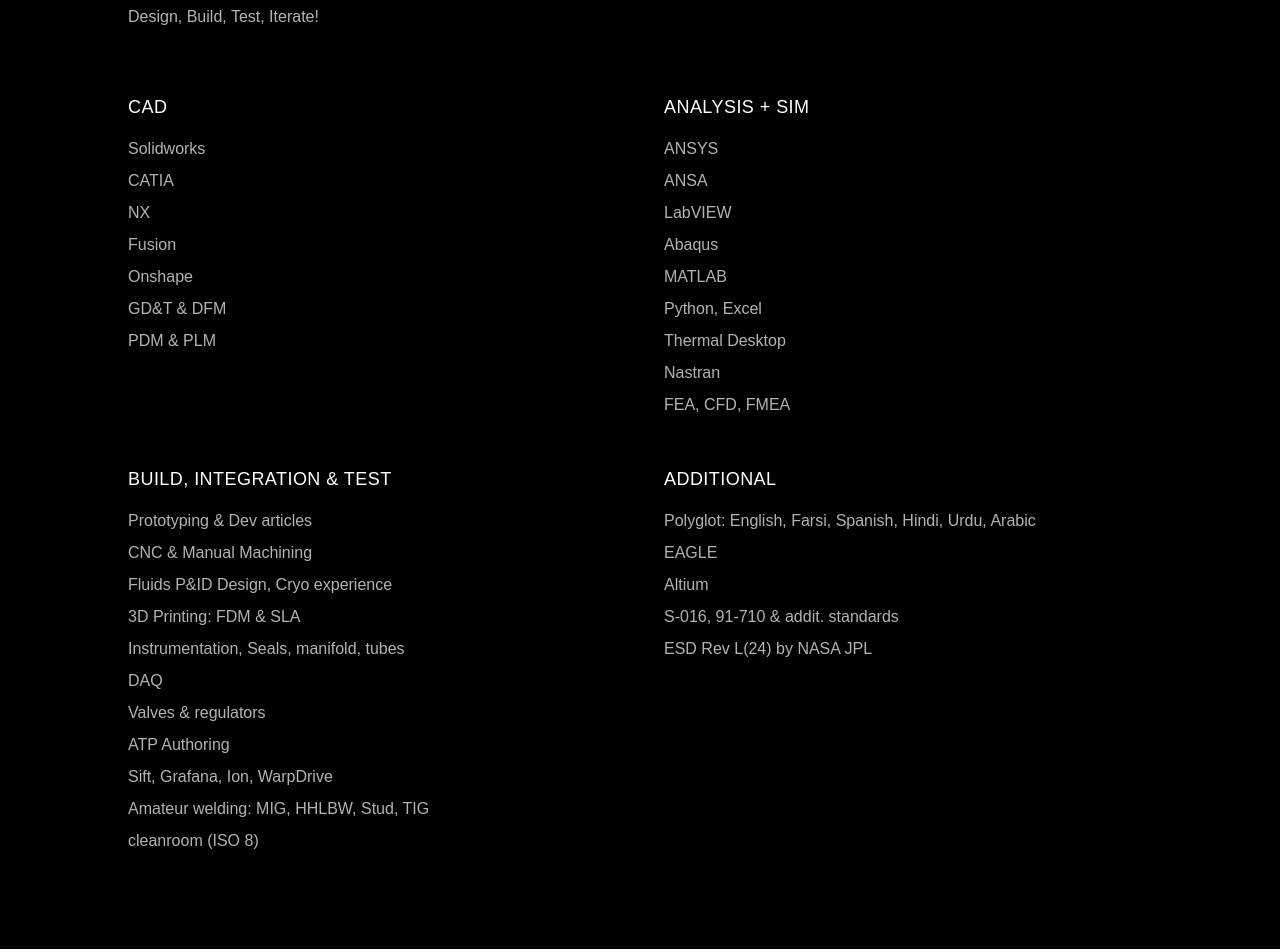
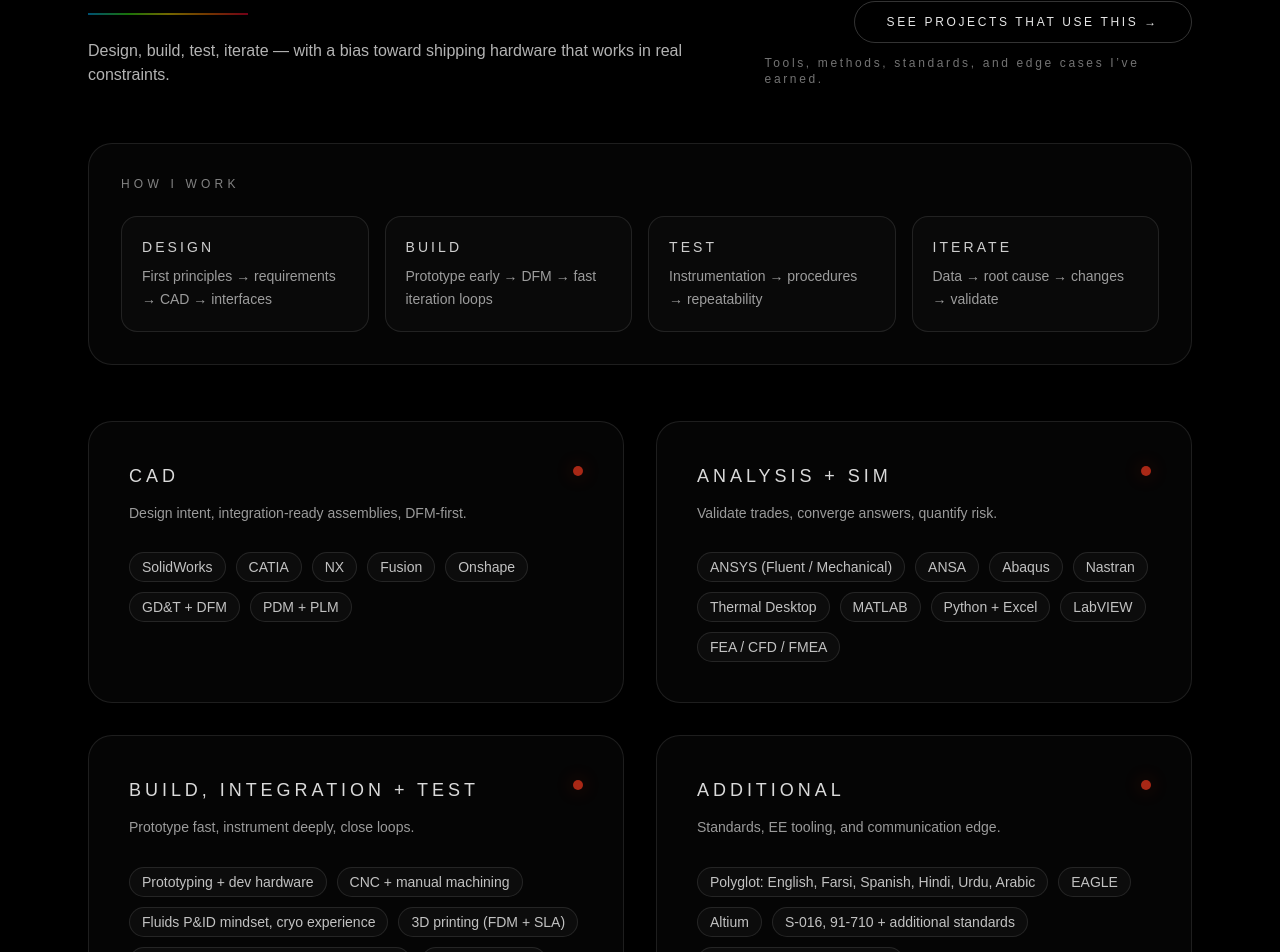
Before and after one commit to sophyamirza/sophya-portfolio, a Next.js app: page /toolkit in a window 1280 px wide. Shown: the part 256-1208 px from the top of the page. Built offline with nearby package versions, Linux system fonts and the light colour scheme; a web font is replaced by a local one.

Commit message:
Add Toolkit page and navbar link

```diff
--- a/app/toolkit/page.tsx
+++ b/app/toolkit/page.tsx
@@ -1,77 +1,213 @@
+"use client";
+
+import Link from "next/link";
+import { motion } from "framer-motion";
+import type { Variants } from "framer-motion";
+
+type Section = {
+  title: string;
+  subtitle: string;
+  items: string[];
+};
+
+const sections: Section[] = [
+  {
+    title: "CAD",
+    subtitle: "Design intent, integration-ready assemblies, DFM-first.",
+    items: [
+      "SolidWorks",
+      "CATIA",
+      "NX",
+      "Fusion",
+      "Onshape",
+      "GD&T + DFM",
+      "PDM + PLM",
+    ],
+  },
+  {
+    title: "Analysis + Sim",
+    subtitle: "Validate trades, converge answers, quantify risk.",
+    items: [
+      "ANSYS (Fluent / Mechanical)",
+      "ANSA",
+      "Abaqus",
+      "Nastran",
+      "Thermal Desktop",
+      "MATLAB",
+      "Python + Excel",
+      "LabVIEW",
+      "FEA / CFD / FMEA",
+    ],
+  },
+  {
+    title: "Build, Integration + Test",
+    subtitle: "Prototype fast, instrument deeply, close loops.",
+    items: [
+      "Prototyping + dev hardware",
+      "CNC + manual machining",
+      "Fluids P&ID mindset, cryo experience",
+      "3D printing (FDM + SLA)",
+      "Instrumentation (seals, manifolds, tubing)",
+      "DAQ integration",
+      "Valves + regulators",
+      "ATP authoring",
+      "Sift, Grafana, Ion, WarpDrive",
+    ],
+  },
+  {
+    title: "Additional",
+    subtitle: "Standards, EE tooling, and communication edge.",
+    items: [
+      "Polyglot: English, Farsi, Spanish, Hindi, Urdu, Arabic",
+      "EAGLE",
+      "Altium",
+      "S-016, 91-710 + additional standards",
+      "ESD Rev L(24) — NASA JPL",
+    ],
+  },
+];
+
+const workflows = [
+  { k: "DESIGN", v: "First principles → requirements → CAD → interfaces" },
+  { k: "BUILD", v: "Prototype early → DFM → fast iteration loops" },
+  { k: "TEST", v: "Instrumentation → procedures → repeatability" },
+  { k: "ITERATE", v: "Data → root cause → changes → validate" },
+];
+
+const container: Variants = {
+  hidden: { opacity: 0, y: 12 },
+  show: {
+    opacity: 1,
+    y: 0,
+    transition: { duration: 0.55, ease: "easeOut", staggerChildren: 0.08 },
+  },
+};
+
+const item: Variants = {
+  hidden: { opacity: 0, y: 10 },
+  show: { opacity: 1, y: 0, transition: { duration: 0.45, ease: "easeOut" } },
+};
+
+function SkillChip({ children }: { children: string }) {
+  return (
+    <span className="inline-flex items-center rounded-full border border-white/10 bg-white/[0.03] px-3 py-1 text-sm text-white/75 transition-all duration-300 hover:border-white/30 hover:bg-white/[0.06] hover:text-white">
+      {children}
+    </span>
+  );
+}
+
+function SectionCard({ s }: { s: Section }) {
+  return (
+    <motion.div
+      variants={item}
+      className={[
+        "group relative overflow-hidden rounded-3xl border border-white/10",
+        "bg-white/[0.02] p-8 md:p-10",
+        "transition-all duration-300 hover:border-white/25 hover:bg-white/[0.04]",
+      ].join(" ")}
+    >
+      {/* subtle glow + thermal edge */}
+      <div className="pointer-events-none absolute inset-0 opacity-0 transition-opacity duration-300 group-hover:opacity-100">
+        <div className="absolute -inset-24 bg-[radial-gradient(600px_200px_at_20%_20%,rgba(255,59,31,0.16),transparent_60%)]" />
+        <div className="absolute inset-x-0 top-0 h-[2px] bg-[linear-gradient(90deg,#00b3ff,#39ff14,#ffe600,#ff7a00,#ff0033)] opacity-35" />
+      </div>
+
+      <div className="relative">
+        <div className="flex items-start justify-between gap-6">
+          <div>
+            <h2 className="text-lg tracking-[0.22em] text-white/85">
+              {s.title.toUpperCase()}
+            </h2>
+            <p className="mt-3 max-w-xl text-sm leading-relaxed text-white/60">
+              {s.subtitle}
+            </p>
+          </div>
+
+          <div className="mt-1 h-2.5 w-2.5 rounded-full bg-[rgba(255,59,31,0.65)] shadow-[0_0_18px_rgba(255,59,31,0.25)]" />
+        </div>
+
+        <div className="mt-7 flex flex-wrap gap-2.5">
+          {s.items.map((x) => (
+            <SkillChip key={x}>{x}</SkillChip>
+          ))}
+        </div>
+      </div>
+    </motion.div>
+  );
+}
+
 export default function ToolkitPage() {
   return (
-    <main className="min-h-screen bg-black px-6 py-24 text-white">
-      <div className="mx-auto max-w-5xl">
+    <main className="min-h-screen bg-black text-white">
+      <div className="mx-auto max-w-6xl px-6 pb-28 pt-20 md:pt-24">
         <div className="text-xs tracking-[0.35em] text-white/50">TOOLKIT</div>
 
-        <h1 className="mt-4 text-4xl md:text-5xl tracking-wide">
-          Technical Arsenal
-        </h1>
+        <div className="mt-5 flex flex-col gap-6 md:flex-row md:items-end md:justify-between">
+          <div>
+            <h1 className="text-5xl md:text-6xl tracking-tight">
+              Technical Arsenal
+            </h1>
 
-        <p className="mt-6 max-w-2xl text-white/70">
-          Design, Build, Test, Iterate!
-        </p>
+            <div className="mt-4 h-[2px] w-40 bg-[linear-gradient(90deg,#00b3ff,#39ff14,#ffe600,#ff7a00,#ff0033)] opacity-45" />
 
-        <div className="mt-16 grid grid-cols-1 md:grid-cols-2 gap-12">
-
-          {/* COLUMN 1 */}
-          <div>
-            <h3 className="text-lg tracking-wide mb-4">CAD</h3>
-            <ul className="space-y-2 text-white/70">
-              <li>Solidworks</li>
-              <li>CATIA</li>
-              <li>NX</li>
-              <li>Fusion</li>
-              <li>Onshape</li>
-              <li>GD&T & DFM</li>
-              <li>PDM & PLM</li>
-            </ul>
+            <p className="mt-6 max-w-2xl text-white/70">
+              Design, build, test, iterate — with a bias toward shipping hardware
+              that works in real constraints.
+            </p>
           </div>
 
-          {/* COLUMN 2 */}
-          <div>
-            <h3 className="text-lg tracking-wide mb-4">ANALYSIS + SIM</h3>
-            <ul className="space-y-2 text-white/70">
-              <li>ANSYS</li>
-              <li>ANSA</li>
-              <li>LabVIEW</li>
-              <li>Abaqus</li>
-              <li>MATLAB</li>
-              <li>Python, Excel</li>
-              <li>Thermal Desktop</li>
-              <li>Nastran</li>
-              <li>FEA, CFD, FMEA</li>
+          <div className="flex flex-col items-start gap-3 md:items-end">
+            <Link
+              href="/works"
+              className="inline-flex items-center justify-center rounded-full border border-white/20 px-8 py-3 text-xs tracking-[0.22em] uppercase text-white/90 transition-all duration-300 hover:border-[rgba(255,59,31,0.45)] hover:bg-[rgba(255,59,31,0.06)]"
+            >
+              See projects that use this →
+            </Link>
 
-            </ul>
+            <div className="text-xs tracking-[0.22em] text-white/45">
+              Tools, methods, standards, and edge cases I’ve earned.
+            </div>
           </div>
+        </div>
 
-          <div>
-            <h3 className="text-lg tracking-wide mb-4">BUILD, INTEGRATION & TEST</h3>
-            <ul className="space-y-2 text-white/70">
-              <li>Prototyping & Dev articles</li>
-                <li>CNC & Manual Machining</li>
-              <li>Fluids P&ID Design, Cryo experience</li>
-              <li>3D Printing: FDM & SLA</li>
-              <li>Instrumentation, Seals, manifold, tubes</li>
-              <li>DAQ</li>
-              <li>Valves & regulators</li>
-              <li>ATP Authoring</li>
-              <li>Sift, Grafana, Ion, WarpDrive</li>
-              <li>Amateur welding: MIG, HHLBW, Stud, TIG</li>
-              <li> cleanroom (ISO 8)</li>
-            </ul>
+        <div className="mt-14 rounded-3xl border border-white/10 bg-white/[0.02] p-6 md:p-8">
+          <div className="text-xs tracking-[0.35em] text-white/50">HOW I WORK</div>
+
+          <div className="mt-6 grid grid-cols-1 gap-4 md:grid-cols-4">
+            {workflows.map((w) => (
+              <div
+                key={w.k}
+                className="rounded-2xl border border-white/10 bg-white/[0.02] p-5 transition-all duration-300 hover:border-white/25 hover:bg-white/[0.04]"
+              >
+                <div className="text-sm tracking-[0.22em] text-white/80">
+                  {w.k}
+                </div>
+                <p className="mt-2 text-sm leading-relaxed text-white/60">
+                  {w.v}
+                </p>
+              </div>
+            ))}
           </div>
+        </div>
 
-          <div>
-            <h3 className="text-lg tracking-wide mb-4">ADDITIONAL</h3>
-            <ul className="space-y-2 text-white/70">
-              <li>Polyglot: English, Farsi, Spanish, Hindi, Urdu, Arabic</li>
-              <li>EAGLE</li>
-              <li>Altium</li>
-              <li> S-016, 91-710 & addit. standards</li>
-              <li> ESD Rev L(24) by NASA JPL</li>
-            </ul>
-          </div>
+        <motion.div
+          className="mt-14 grid grid-cols-1 gap-8 md:grid-cols-2"
+          variants={container}
+          initial="hidden"
+          animate="show"
+        >
+          {sections.map((s) => (
+            <SectionCard key={s.title} s={s} />
+          ))}
+        </motion.div>
+
+        <div className="mt-16 flex flex-col items-center gap-4">
+          <p className="max-w-2xl text-center text-sm tracking-wide text-white/55">
+            This toolkit is intentional: the goal is tighter feedback loops,
+            higher test fidelity, and faster iteration with fewer surprises.
+          </p>
+
+          <div className="h-px w-64 bg-gradient-to-r from-transparent via-white/15 to-transparent" />
         </div>
       </div>
     </main>
```
